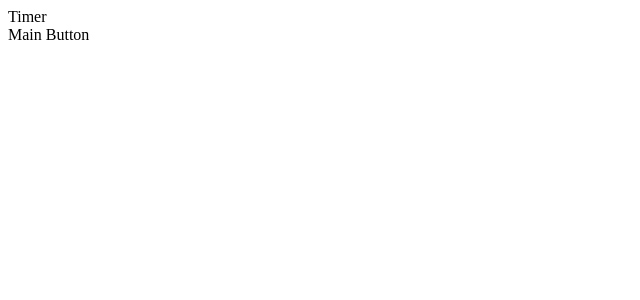
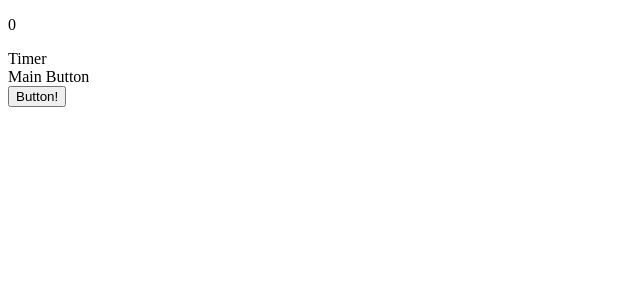
Before and after one commit to jonwang2000/pomodoro, a React (Create React App) app: page / in a window 1280 px wide. Shown: the top 300 px of the page, without its empty margins (0-640 px from the left). Built offline with nearby package versions, Linux system fonts and the light colour scheme.

Commit message:
Simplistic timer

```diff
--- a/src/App.js
+++ b/src/App.js
@@ -1,12 +1,31 @@
-import React from "react";
+import React, { useState, useEffect } from "react";
 import Timer from "./components/Timer";
 import MainButton from "./components/MainButton";
 
 function App() {
+	const [timer, setTimer] = useState(0);
+	const [timerOn, setTimerOn] = useState(false);
+
+	useEffect(() => {
+		let interval = null;
+		if (timerOn) {
+			interval = setInterval(() => {
+				setTimer(timer + 1);
+			}, 1000);
+		} else if (!timerOn && timer !== 0) {
+			clearInterval(interval);
+		}
+        return () => clearInterval(interval);
+	}, [timerOn, timer]);
+
 	return (
 		<div>
-			<Timer />
-			<MainButton />
+            <p>{timer}</p>
+
+			<Timer timer={timer} setTimer={setTimer} />
+			<MainButton timerOn={timerOn} setTimerOn={setTimerOn} />
+
+            <button onClick={() => setTimerOn(!timerOn)}>Button!</button>
 		</div>
 	);
 }
```
